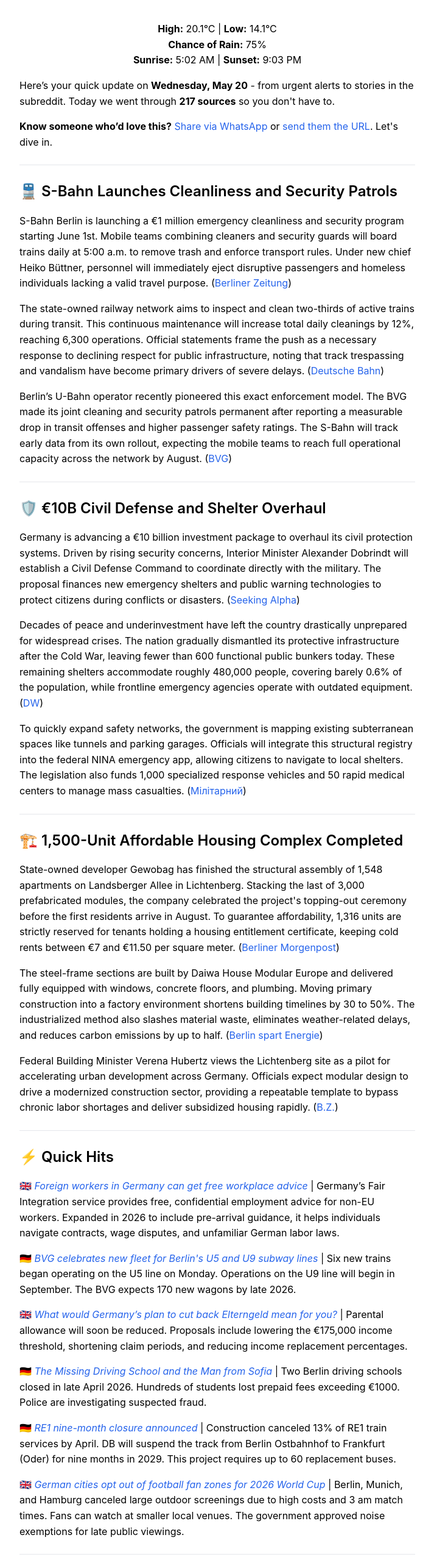
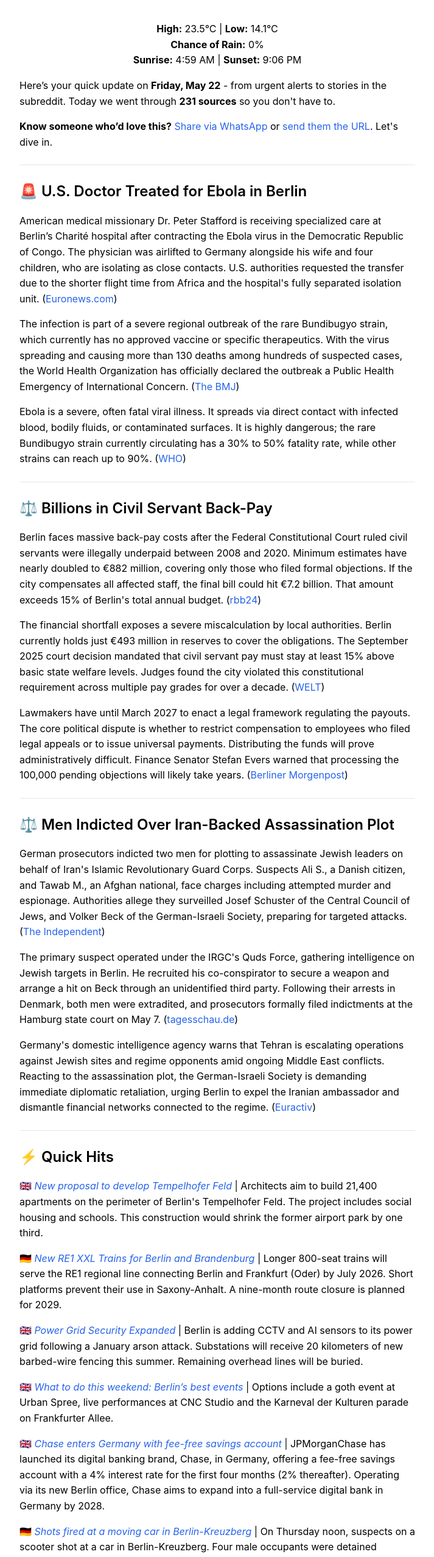
Before and after one commit to plamenpasliev/berlindaily-newsletter-archive, a website: page archive/latest.html in a window 1280 px wide. Shown: the part 220-2774 px from the top of the page at 61% size, without its empty margins (283-996 px from the left). Drawn offline with Linux system fonts and the light colour scheme; a script that the page names is missing.

Commit message:
Update Today's Newsletter

```diff
--- a/archive/latest.html
+++ b/archive/latest.html
@@ -4,10 +4,10 @@
 <head>
     <meta charset="UTF-8">
     <meta name="viewport" content="width=device-width, initial-scale=1.0">
-    <title>🚆 Cleaner S-Bahn, Shelter overhaul, Affordable housing - Berlin News Daily</title>
+    <title>🏥 Ebola in Berlin, Civil servant pay, Assasination plot - Berlin News Daily</title>
     <meta name="description" content="Stay informed with curated Berlin news and events in English — perfect for expats and newcomers. We go through 100+ articles, posts and events each day so you don't have to.">
     <meta name="author" content="Plamen Pasliev" />
-    <meta name="publish-date" content="2026-05-20">
+    <meta name="publish-date" content="2026-05-22">
     <link rel="canonical" href="https://berlindaily.org/" />
 
     <!-- Cache control for static assets -->
@@ -17,20 +17,20 @@
     <link rel="preload" as="image" href="/assets/berlin-news-daily-logo.webp" fetchpriority="high" />
     <link rel="stylesheet" href="style.css">
 
-    <meta property="og:title" content="🚆 Cleaner S-Bahn, Shelter overhaul, Affordable housing - Berlin News Daily" />
+    <meta property="og:title" content="🏥 Ebola in Berlin, Civil servant pay, Assasination plot - Berlin News Daily" />
     <meta property="og:description" content="Stay informed with curated Berlin news and events in English — perfect for expats and newcomers. We go through 100+ articles, posts and events each day so you don't have to." />
     <meta property="og:type" content="article" />
-    <meta property="og:url" content="https://newsletter.berlindaily.org/archive/20260520-cleaner-sbahn-shelter-overhaul-affordable-housing.html" />
+    <meta property="og:url" content="https://newsletter.berlindaily.org/archive/20260522-ebola-in-berlin-civil-servant-pay-assasination-plot.html" />
     <meta property="og:image" content="https://storage.googleapis.com/gpt-engineer-file-uploads/4EHtkGxfgqNmjMCrTPEpIxYaKjf2/social-images/social-1758459261289-berlindaily-logo.png">
 
 <script type="application/ld+json">
 {
   "@context": "https://schema.org",
   "@type": "NewsArticle",
-  "headline": "🚆 Cleaner S-Bahn, Shelter overhaul, Affordable housing - Berlin News Daily",
+  "headline": "🏥 Ebola in Berlin, Civil servant pay, Assasination plot - Berlin News Daily",
   "image": [ "https://newsletter.berlindaily.org/assets/berlin-news-daily-logo.webp"
    ],
-  "datePublished": "2026-05-20",
+  "datePublished": "2026-05-22",
   "author": {
     "@type": "Organization",
     "name": "Berlin News Daily"
@@ -62,43 +62,39 @@
   <img style="display: block; margin: 0 auto;" alt="Berlin Daily Logo" width="150" src="https://fgovoiddczxvdmvjrdqs.supabase.co/storage/v1/object/public/berlin_daily_assets/berlin_daily_logo.png?w=150">
 
 <h1 id="☀️-guten-morgen-berlin">☀️ Guten Morgen, Berlin!</h1>
-<p><strong>High:</strong> 20.1°C | <strong>Low:</strong> 14.1°C<br><strong>Chance of Rain:</strong> 75%<br><strong>Sunrise:</strong> 5:02 AM | <strong>Sunset:</strong> 9:03 PM</p>
+<p><strong>High:</strong> 23.5°C | <strong>Low:</strong> 14.1°C<br><strong>Chance of Rain:</strong> 0%<br><strong>Sunrise:</strong> 4:59 AM | <strong>Sunset:</strong> 9:06 PM</p>
 </div>
 
-<p>Here’s your quick update on <strong>Wednesday, May 20</strong> - from urgent alerts to stories in the subreddit. Today we went through <strong>217 sources</strong> so you don't have to. </p>
+<p>Here’s your quick update on <strong>Friday, May 22</strong> - from urgent alerts to stories in the subreddit. Today we went through <strong>231 sources</strong> so you don't have to. </p>
 <p><strong>Know someone who’d love this?</strong> <a href="https://api.whatsapp.com/send?text=Hey%21%20I%E2%80%99ve%20been%20reading%20Berlin%20Daily%20lately%20and%20thought%20you%E2%80%99d%20like%20it.%20It%20helps%20me%20stay%20informed%20and%20find%20out%20cool%20things%20to%20do%20in%20Berlin.%20It%27s%20also%20free.%20Check%20it%20out%3A%20https%3A%2F%2Fberlindaily.org">Share via WhatsApp</a> or <a href="https://newsletter.berlindaily.org/">send them the URL</a>. Let's dive in.</p>
 <hr>
-<h2 id="🚆-berlin-s-bahn-launches-cleanliness-and-security-patrols">🚆 S-Bahn Launches Cleanliness and Security Patrols</h2>
-<p class="excerpt">S-Bahn Berlin is launching a €1 million emergency cleanliness and security program starting June 1st. Mobile teams combining cleaners and security guards will board trains daily at 5:00 a.m. to remove trash and enforce transport rules. Under new chief Heiko Büttner, personnel will immediately eject disruptive passengers and homeless individuals lacking a valid travel purpose. (<a href="https://www.berliner-zeitung.de/article/neuer-s-bahn-chef-greift-durch-was-das-sofortprogramm-fuer-berlin-bedeutet-10036791">Berliner Zeitung</a>)</p>
-<p>The state-owned railway network aims to inspect and clean two-thirds of active trains during transit. This continuous maintenance will increase total daily cleanings by 12%, reaching 6,300 operations. Official statements frame the push as a necessary response to declining respect for public infrastructure, noting that track trespassing and vandalism have become primary drivers of severe delays. (<a href="https://www.deutschebahn.com/de/presse/presse-regional/pr-berlin-de/aktuell/presseinformationen/Fuer-mehr-Sicherheit-und-Sauberkeit-S-Bahn-Berlin-startet-Sofortprogramm-13881156">Deutsche Bahn</a>)</p>
-<p>Berlin’s U-Bahn operator recently pioneered this exact enforcement model. The BVG made its joint cleaning and security patrols permanent after reporting a measurable drop in transit offenses and higher passenger safety ratings. The S-Bahn will track early data from its own rollout, expecting the mobile teams to reach full operational capacity across the network by August. (<a href="https://www.bvg.de/de/unternehmen/medienportal/pressemitteilungen/2025-04-14-abschluss-reinigungsstreife">BVG</a>)</p>
+<h2 id="🚨-us-doctor-treated-for-ebola-in-berlin">🚨 U.S. Doctor Treated for Ebola in Berlin</h2>
+<p class="excerpt">American medical missionary Dr. Peter Stafford is receiving specialized care at Berlin’s Charité hospital after contracting the Ebola virus in the Democratic Republic of Congo. The physician was airlifted to Germany alongside his wife and four children, who are isolating as close contacts. U.S. authorities requested the transfer due to the shorter flight time from Africa and the hospital's fully separated isolation unit. (<a href="https://www.euronews.com/health/2026/05/20/ebola-outbreak-infected-us-doctor-is-now-in-berlin">Euronews.com</a>)</p>
+<p>The infection is part of a severe regional outbreak of the rare Bundibugyo strain, which currently has no approved vaccine or specific therapeutics. With the virus spreading and causing more than 130 deaths among hundreds of suspected cases, the World Health Organization has officially declared the outbreak a Public Health Emergency of International Concern. (<a href="https://doi.org/10.1136/bmj-2026-313572">The BMJ</a>)</p>
+<p>Ebola is a severe, often fatal viral illness. It spreads via direct contact with infected blood, bodily fluids, or contaminated surfaces. It is highly dangerous; the rare Bundibugyo strain currently circulating has a 30% to 50% fatality rate, while other strains can reach up to 90%. (<a href="https://www.who.int/news-room/fact-sheets/detail/ebola-disease">WHO</a>)</p>
 <hr>
-<h2 id="🛡️-germany-plans-€10b-civil-defense-and-shelter-overhaul">🛡️ €10B Civil Defense and Shelter Overhaul</h2>
-<p class="excerpt">Germany is advancing a €10 billion investment package to overhaul its civil protection systems. Driven by rising security concerns, Interior Minister Alexander Dobrindt will establish a Civil Defense Command to coordinate directly with the military. The proposal finances new emergency shelters and public warning technologies to protect citizens during conflicts or disasters. (<a href="https://seekingalpha.com/news/4594447-germany-plans-11_6b-civil-defense-push-as-security-concerns-rise">Seeking Alpha</a>)</p>
-<p>Decades of peace and underinvestment have left the country drastically unprepared for widespread crises. The nation gradually dismantled its protective infrastructure after the Cold War, leaving fewer than 600 functional public bunkers today. These remaining shelters accommodate roughly 480,000 people, covering barely 0.6% of the population, while frontline emergency agencies operate with outdated equipment. (<a href="https://www.dw.com/de/krieg-und-krisen-deutschland-st%C3%A4rkt-katastrophenschutz/a-77201380">DW</a>)</p>
-<p>To quickly expand safety networks, the government is mapping existing subterranean spaces like tunnels and parking garages. Officials will integrate this structural registry into the federal NINA emergency app, allowing citizens to navigate to local shelters. The legislation also funds 1,000 specialized response vehicles and 50 rapid medical centers to manage mass casualties. (<a href="https://militarnyi.com/en/news/germany-establish-routes-bomb-shelters-nina/">Мілітарний</a>)</p>
+<h2 id="⚖️-berlin-faces-billions-in-civil-servant-back-pay">⚖️ Billions in Civil Servant Back-Pay</h2>
+<p class="excerpt">Berlin faces massive back-pay costs after the Federal Constitutional Court ruled civil servants were illegally underpaid between 2008 and 2020. Minimum estimates have nearly doubled to €882 million, covering only those who filed formal objections. If the city compensates all affected staff, the final bill could hit €7.2 billion. That amount exceeds 15% of Berlin's total annual budget. (<a href="https://www.rbb24.de/wirtschaft/beitrag/2026/05/beamte-berlin-besoldung-nachzahlung-kosten-verdoppelt-.html">rbb24</a>)</p>
+<p>The financial shortfall exposes a severe miscalculation by local authorities. Berlin currently holds just €493 million in reserves to cover the obligations. The September 2025 court decision mandated that civil servant pay must stay at least 15% above basic state welfare levels. Judges found the city violated this constitutional requirement across multiple pay grades for over a decade. (<a href="https://www.welt.de/regionales/berlin/article6a0efa3e69c19e49a1a5a5be/berlin-droht-hohe-nachzahlungswelle-fuer-beamte.html">WELT</a>)</p>
+<p>Lawmakers have until March 2027 to enact a legal framework regulating the payouts. The core political dispute is whether to restrict compensation to employees who filed legal appeals or to issue universal payments. Distributing the funds will prove administratively difficult. Finance Senator Stefan Evers warned that processing the 100,000 pending objections will likely take years. (<a href="https://www.morgenpost.de/berlin/article412018395/berliner-finanzsenator-umgang-mit-berufsbeamtentum-wird-sich-bundesweit-aendern.html">Berliner Morgenpost</a>)</p>
 <hr>
-<h2 id="🏗️-berlin-completes-1500-unit-modular-affordable-housing-complex">🏗️ 1,500-Unit Affordable Housing Complex Completed</h2>
-<p class="excerpt">State-owned developer Gewobag has finished the structural assembly of 1,548 apartments on Landsberger Allee in Lichtenberg. Stacking the last of 3,000 prefabricated modules, the company celebrated the project's topping-out ceremony before the first residents arrive in August. To guarantee affordability, 1,316 units are strictly reserved for tenants holding a housing entitlement certificate, keeping cold rents between €7 and €11.50 per square meter. (<a href="https://www.morgenpost.de/berlin/article412029519/hunderte-neue-sozialwohnungen-im-osten-berlins-das-sind-die-mietpreise.html">Berliner Morgenpost</a>)</p>
-<p>The steel-frame sections are built by Daiwa House Modular Europe and delivered fully equipped with windows, concrete floors, and plumbing. Moving primary construction into a factory environment shortens building timelines by 30 to 50%. The industrialized method also slashes material waste, eliminates weather-related delays, and reduces carbon emissions by up to half. (<a href="https://www.berlin-spart-energie.de/projekt/neue-wohnanlage-in-berlin-lichtenberg.html">Berlin spart Energie</a>)</p>
-<p>Federal Building Minister Verena Hubertz views the Lichtenberg site as a pilot for accelerating urban development across Germany. Officials expect modular design to drive a modernized construction sector, providing a repeatable template to bypass chronic labor shortages and deliver subsidized housing rapidly. (<a href="https://www.bz-berlin.de/berlin/in-berlin-werden-billigmieten-ab-7-euro-qm-hochgestapelt">B.Z.</a>)</p>
+<h2 id="⚖️-germany-indicts-two-over-iran-backed-assassination-plot">⚖️ Men Indicted Over Iran-Backed Assassination Plot</h2>
+<p class="excerpt">German prosecutors indicted two men for plotting to assassinate Jewish leaders on behalf of Iran's Islamic Revolutionary Guard Corps. Suspects Ali S., a Danish citizen, and Tawab M., an Afghan national, face charges including attempted murder and espionage. Authorities allege they surveilled Josef Schuster of the Central Council of Jews, and Volker Beck of the German-Israeli Society, preparing for targeted attacks. (<a href="https://www.independent.co.uk/news/world/europe/germany-charges-plotting-jewish-iran-b2981228.html">The Independent</a>)</p>
+<p>The primary suspect operated under the IRGC's Quds Force, gathering intelligence on Jewish targets in Berlin. He recruited his co-conspirator to secure a weapon and arrange a hit on Beck through an unidentified third party. Following their arrests in Denmark, both men were extradited, and prosecutors formally filed indictments at the Hamburg state court on May 7. (<a href="https://www.tagesschau.de/inland/gesellschaft/anklage-anschlag-iran-deutschland-100.html">tagesschau.de</a>)</p>
+<p>Germany's domestic intelligence agency warns that Tehran is escalating operations against Jewish sites and regime opponents amid ongoing Middle East conflicts. Reacting to the assassination plot, the German-Israeli Society is demanding immediate diplomatic retaliation, urging Berlin to expel the Iranian ambassador and dismantle financial networks connected to the regime. (<a href="https://www.euractiv.com/news/exclusive-german-intelligence-warns-iran-could-expand-terror-operations-in-europe-after-war/#:~:text=Benjamin%20G.%20from%20Hamburg%20appeared,high%2C%E2%80%9D%20the%20BfV%20said.">Euractiv</a>)</p>
 <hr>
 <h2 id="⚡-quick-hits">⚡ Quick Hits</h2>
-<p>🇬🇧 <a href="https://www.thelocal.de/20260519/faire-integration-where-foreign-workers-in-germany-can-get-free-workplace-advice"><em>Foreign workers in Germany can get free workplace advice</em></a> | Germany’s Fair Integration service provides free, confidential employment advice for non-EU workers. Expanded in 2026 to include pre-arrival guidance, it helps individuals navigate contracts, wage disputes, and unfamiliar German labor laws.</p>
-<p>🇩🇪 <a href="https://www.tagesspiegel.de/berlin/die-ersten-neuen-zuge-seit-31-jahren-bvg-feiert-neue-flotte-fur-die-berliner-u-bahnlinien-u5-und-u9-15606821.html"><em>BVG celebrates new fleet for Berlin's U5 and U9 subway lines</em></a> | Six new trains began operating on the U5 line on Monday. Operations on the U9 line will begin in September. The BVG expects 170 new wagons by late 2026.</p>
-
-<p>🇬🇧 <a href="https://www.iamexpat.de/expat-info/germany-news/what-would-germanys-plan-cut-back-elterngeld-mean-you"><em>What would Germany’s plan to cut back Elterngeld mean for you?</em></a> | Parental allowance will soon be reduced. Proposals include lowering the €175,000 income threshold, shortening claim periods, and reducing income replacement percentages.</p>
-<p>🇩🇪 <a href="https://www.rbb24.de/panorama/beitrag/2026/05/fahrschule-jump-orange-pleite-strohmann-handelsregister-berlin.html"><em>The Missing Driving School and the Man from Sofia</em></a> | Two Berlin driving schools closed in late April 2026. Hundreds of students lost prepaid fees exceeding €1000. Police are investigating suspected fraud.</p>
-
-<p>🇩🇪 <a href="https://www.tagesschau.de/inland/regional/brandenburg/rbb-re1-mit-vielen-ausfaellen-neunmonatige-sperrung-angekuendigt-100.html"><em>RE1 nine-month closure announced</em></a> | Construction canceled 13% of RE1 train services by April. DB will suspend the track from Berlin Ostbahnhof to Frankfurt (Oder) for nine months in 2029. This project requires up to 60 replacement buses.</p>
-<p>🇬🇧 <a href="https://www.thelocal.de/20260518/german-cities-opt-out-of-football-fan-zones-for-2026-world-cup"><em>German cities opt out of football fan zones for 2026 World Cup</em></a> | Berlin, Munich, and Hamburg canceled large outdoor screenings due to high costs and 3 am match times. Fans can watch at smaller local venues. The government approved noise exemptions for late public viewings.</p>
-
+<p>🇬🇧 <a href="https://www.the-berliner.com/english-news-berlin/new-plan-tempelhofer-feld-development-apartments/"><em>New proposal to develop Tempelhofer Feld</em></a> | Architects aim to build 21,400 apartments on the perimeter of Berlin's Tempelhofer Feld. The project includes social housing and schools. This construction would shrink the former airport park by one third.</p>
+<p>🇩🇪 <a href="https://www.berliner-zeitung.de/article/linie-re1-am-limit-neue-xxl-zuege-fuer-berlin-und-brandenburg-aber-nicht-jeder-profitiert-10037476"><em>New RE1 XXL Trains for Berlin and Brandenburg</em></a> | Longer 800-seat trains will serve the RE1 regional line connecting Berlin and Frankfurt (Oder) by July 2026. Short platforms prevent their use in Saxony-Anhalt. A nine-month route closure is planned for 2029.</p>
+<p>🇬🇧 <a href="https://www.berlin.de/en/news/10391578-5559700-protection-of-the-electricity-grid-is-to.en.html"><em>Power Grid Security Expanded</em></a> | Berlin is adding CCTV and AI sensors to its power grid following a January arson attack. Substations will receive 20 kilometers of new barbed-wire fencing this summer. Remaining overhead lines will be buried.</p>
+<p>🇬🇧 <a href="https://www.the-berliner.com/berlin/what-to-do-this-weekend-best-events/"><em>What to do this weekend: Berlin’s best events</em></a> | Options include a goth event at Urban Spree, live performances at CNC Studio and the Karneval der Kulturen parade on Frankfurter Allee.</p>
+<p>🇬🇧 <a href="https://fintech.global/2026/05/20/chase-enters-germany-with-fee-free-savings-account/"><em>Chase enters Germany with fee-free savings account</em></a> | JPMorganChase has launched its digital banking brand, Chase, in Germany, offering a fee-free savings account with a 4% interest rate for the first four months (2% thereafter). Operating via its new Berlin office, Chase aims to expand into a full-service digital bank in Germany by 2028.</p>
+<p>🇩🇪 <a href="https://www.tagesspiegel.de/berlin/mehrere-einschusslocher-schusse-auf-fahrzeug-in-berlin-kreuzberg--unbekannte-fluchten-mit-roller-15626557.html"><em>Shots fired at a moving car in Berlin-Kreuzberg</em></a> | On Thursday noon, suspects on a scooter shot at a car in Berlin-Kreuzberg. Four male occupants were detained uninjured, and police are investigating amid rising gang-related gun violence.</p>
 <hr>
 <h2 id="📅-top-events-this-week">📅 Top Events This Week</h2>
-<p>🎟️ <strong>Wildcard</strong> — <a href="https://www.berlin.de/en/events/2092491-2842498-carnival-of-cultures.en.html">Carnival of Cultures</a> | Fri, May 22 – Mon, May 25 | Free | Kreuzberg &amp; Friedrichshain | Experience Berlin’s diversity at this four-day street festival, featuring global food stalls, live stages, and a vibrant Sunday parade down Frankfurter Allee.</p>
-<p>🎟️ <strong>Free Pick</strong> — <a href="https://www.berlin.de/en/events/2509318-2842498-staatsoper-fuer-alle.en.html">Staatsoper für alle</a> | Sat, May 23 at 19:00 &amp; Sun, May 24 at 13:00 | Free | Mitte | Gather at Bebelplatz for this beloved annual tradition, offering open-air performances by the Berlin State Opera Orchestra for free.</p>
-<p>🎟️ <strong>Club Pick</strong> — <a href="https://ra.co/events/2414847">Pinky Promise: Space Odyssey</a> | Sat, May 23 at 22:00 | €25 | Friedrichshain | Dress up for an intergalactic club night featuring house music, cabaret performances, and immersive spaces for those seeking a curated escape.</p>
-<p>🎟️ <strong>Partner Event</strong> — <a href="https://www.iamexpatfair.de/#/?affl=BerlinDaily">IamExpat Fair 2026</a> | Sat, May 30, 10:00 AM | Free | Neukölln | Connect with thousands of internationals, discover expat-friendly businesses, and attend expert workshops at this essential one-day fair designed to help you navigate life in Germany.</p>
+<p>🎟️ <strong>Date Idea</strong> — <a href="https://www.berlin.de/en/events/3484528-2842498-steglitzer-woche.en.html">Steglitzer Woche</a> | Fri, May 22 – Sun, Jun 7 | Free | Steglitz | Head to the green Bäkepark for this traditional spring folk festival, featuring carnival rides, a lively beer garden, and live cabaret performances under the sun.</p>
+<p>🎟️ <strong>Free Pick</strong> — <a href="https://ra.co/events/2370239">Karneval Open Air &amp; Afterparty</a> | Sun, May 24 at 14:00 | Free | Kreuzberg | Dance from day to night at this massive open-air and indoor club celebration at Ritter Butzke for free.</p>
+<p>🎟️ <strong>Cultural Pick</strong> — <a href="https://rausgegangen.de/en/events/xposed-queer-film-festival-berlin-2026-1/">XPOSED Queer Film Festival</a> | Fri May 22 - Sun May 31 | €0–15 | Various Locations | Catch a lineup of international features, shorts, and interactive exhibitions as this queer film festival celebrates its twentieth anniversary across multiple venues.</p>
 <div style="margin-top: 20px; margin-bottom: 20px; text-align:center">
 <p style="font-family: Helvetica, Arial, sans-serif; font-size: 14px; color: #555555; margin: 0; font-style: italic;">
     Hosting a workshop or meetup?
@@ -110,11 +106,12 @@
 
 <hr>
 <h2 id="💬-what-berliners-are-talking-about">💬 What Berliners Are Talking About</h2>
-<p>🗣️ <a href="https://www.reddit.com/r/askberliners/comments/1thlrr9/how_to_find_a_public_dermatologist/"><em>How to Find a Public Dermatologist?</em></a> | Frustrated patient struggles with Doctolib while others share hacks for finding TK-covered dermatology appointments.</p>
-<p>🗣️ <a href="https://www.reddit.com/r/berlin/comments/1thm6cn/tips_for_switching_electricity_providers/"><em>Tips for switching electricity providers</em></a> | Redditors explain switching German electricity providers is easy, common, and savings-focused.</p>
-<p>🗣️ <a href="https://www.reddit.com/r/askberliners/comments/1thlojo/lea_residence_permit_forms_are_absurd_any_advice/"><em>LEA residence permit forms are absurd, any advice?</em></a> | Confused parent battles Berlin residence permit form and seeks workaround.</p>
+<p>🗣️ <a href="https://www.reddit.com/r/askberliners/comments/1tjdn0x/landlord_ghosting_after_severe_water_damage/"><em>Landlord ghosting after severe water damage. Ceiling is open, mold smell growing. </em></a> | Tenants share tactics for rent reduction, legal pressure, and relentless follow‑up.</p>
+<p>🗣️ <a href="https://www.reddit.com/r/berlinsocialclub/comments/1tjkkmn/should_i_sign_an_apartment_contract_with_a/"><em>Should I sign an apartment contract with a Staffelmiete (automatic rent increase)?</em></a> | People debate whether an automatic rent hike is reasonable or a long‑term trap.</p>
+<p>🗣️ <a href="https://www.reddit.com/r/askberliners/comments/1tjjal7/from_0_to_hero_intensive_german_course/"><em>From 0 to hero, intensive German course recommendations?</em></a> | People trade experiences and tips on the fastest, most intensive German courses.</p>
+
 <hr>
-<p>🦆 <strong>Word of the Day:</strong> Schnabeltier | <strong>Literal:</strong> Beak animal | <strong>Meaning:</strong> A platypus. | <strong>Example:</strong> <em>Das Schnabeltier sieht aus wie ein Fehler der Natur.</em> (The beak animal looks like a mistake of nature.)</p>
+<p>🧙 <strong>Word of the Day:</strong> Hexenschuss | <strong>Literal:</strong> Witch's shot | <strong>Meaning:</strong> A sudden, painful back spasm or lumbago. | <strong>Example:</strong> <em>Als ich die Kiste anheben wollte, bekam ich plötzlich einen Hexenschuss.</em> (When I tried to lift the box, I suddenly got a witch's shot.)</p>
 <hr>
 <h3 id="👋-thats-a-wrap-thank-you-for-reading">👋 That's a wrap! Thank you for reading.</h3>
 <p>Got feedback? Write us at <a href="mailto:news@berlindaily.org">news@berlindaily.org</a>. </p>
```
